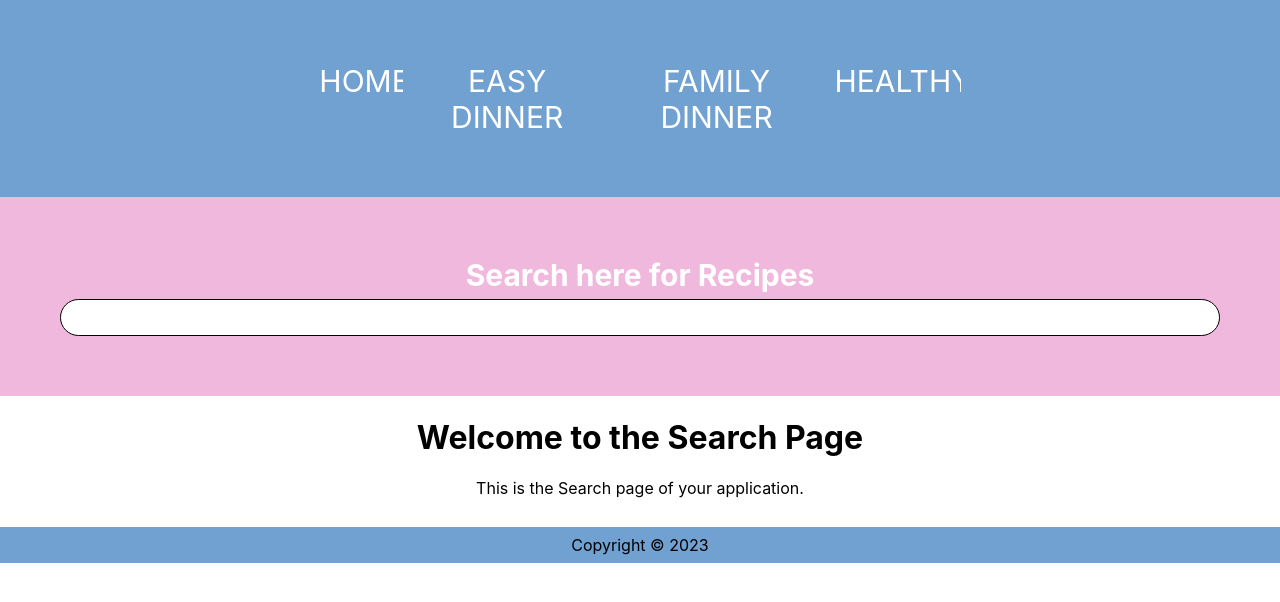
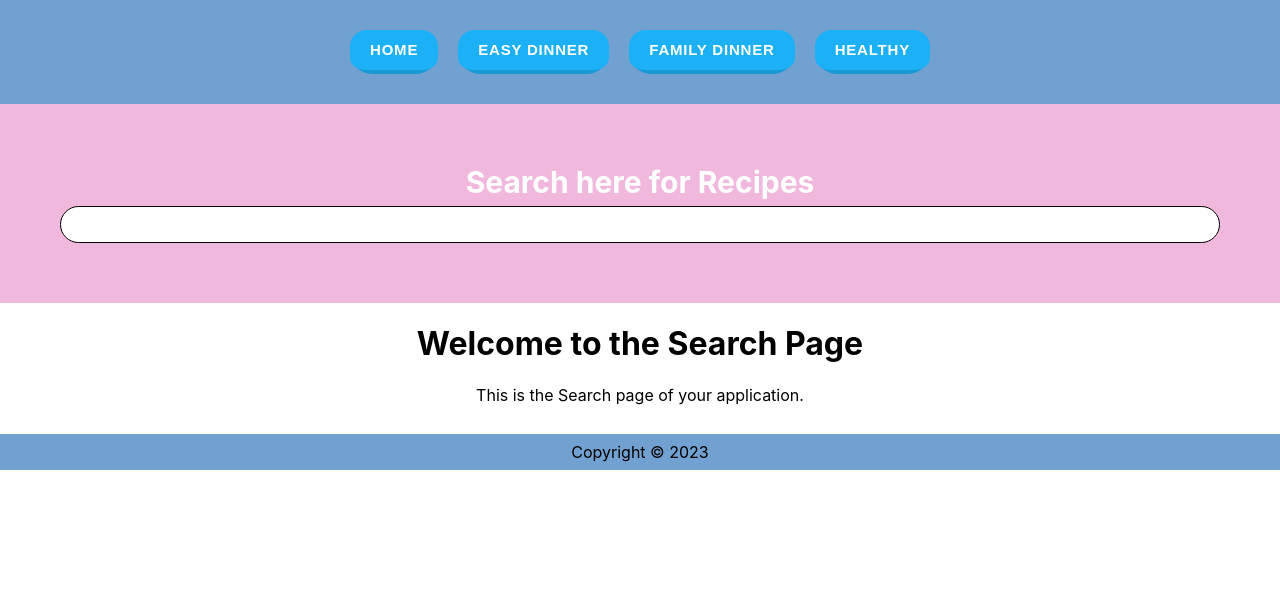
Before and after one commit to AspiredProgrammer/RecipleRepo, a React (Create React App) app: page /search in a window 1280 px wide. Shown: the top 602 px of the page. Built offline with nearby package versions, Linux system fonts and the light colour scheme.

Commit message:
header changes

```diff
--- a/src/Header.js
+++ b/src/Header.js
@@ -7,25 +7,25 @@ import './styles.scss';
 function Header() {
     return (
         <div>
-          <BrowserRouter>
+         <BrowserRouter>
                 <div className="Header">
                     <ul>
-                        <li type="Home">
+                        <li className="button-19" type="Home">
                             <Link style={{ color: 'inherit', textDecoration: 'inherit'}} to="/">
                                 Home
                             </Link>
                         </li>
-                        <li type="Easy-Dinner">
+                        <li className="button-19" type="Easy-Dinner">
                             <Link style={{ color: 'inherit', textDecoration: 'inherit'}} to="/search">
                                 Easy Dinner
                             </Link>
                         </li>
-                        <li type="Family-Dinner">
+                        <li className="button-19" type="Family-Dinner">
                             <Link style={{ color: 'inherit', textDecoration: 'inherit'}} to="/search">
                                 Family Dinner
                             </Link>
                         </li>
-                        <li type="Healthy">
+                        <li className="button-19" type="Healthy">
                             <Link style={{ color: 'inherit', textDecoration: 'inherit'}} to="/search">
                                 Healthy
                             </Link>
--- a/src/styles.scss
+++ b/src/styles.scss
@@ -2,6 +2,70 @@
 // #######################APP####################
 
 // #######################HEADER####################
+
+
+.button-19 {
+  appearance: button;
+  background-color: #1899D6;
+  border: solid transparent;
+  border-radius: 16px;
+  border-width: 0 0 4px;
+  box-sizing: border-box;
+  color: #FFFFFF;
+  cursor: pointer;
+  display: inline-block;
+  font-family: din-round,sans-serif;
+  font-size: 15px;
+  font-weight: 700;
+  letter-spacing: .8px;
+  line-height: 20px;
+  margin: 0;
+  outline: none;
+  overflow: visible;
+  padding: 13px 16px;
+  text-align: center;
+  text-transform: uppercase;
+  touch-action: manipulation;
+  transform: translateZ(0);
+  transition: filter .2s;
+  user-select: none;
+  -webkit-user-select: none;
+  vertical-align: middle;
+  white-space: nowrap;
+  width: 100%;
+}
+
+.button-19:after {
+  background-clip: padding-box;
+  background-color: #1CB0F6;
+  border: solid transparent;
+  border-radius: 16px;
+  border-width: 0 0 4px;
+  bottom: -4px;
+  content: "";
+  left: 0;
+  position: absolute;
+  right: 0;
+  top: 0;
+  z-index: -1;
+}
+
+.button-19:main,
+.button-19:focus {
+  user-select: auto;
+}
+
+.button-19:hover:not(:disabled) {
+  filter: brightness(1.1);
+  -webkit-filter: brightness(1.1);
+  background-color: rgb(222, 230, 236);
+}
+
+.button-19:disabled {
+  cursor: auto;
+}
+
+
 * {
   overflow-x: hidden;
 }
@@ -35,12 +99,16 @@
   position: relative;
   text-decoration: none;
   text-transform: uppercase;
-  margin: 5% 1%;
+  margin: 0 10px;
+
+  border-radius: 30px;
+  padding: 10px 20px;
+
 }
 
 .Header ul li :hover {
   cursor: pointer;
-  background-color: $color-pallet6;
+
 }
 
 // #######################SEARCHBAR####################
```
